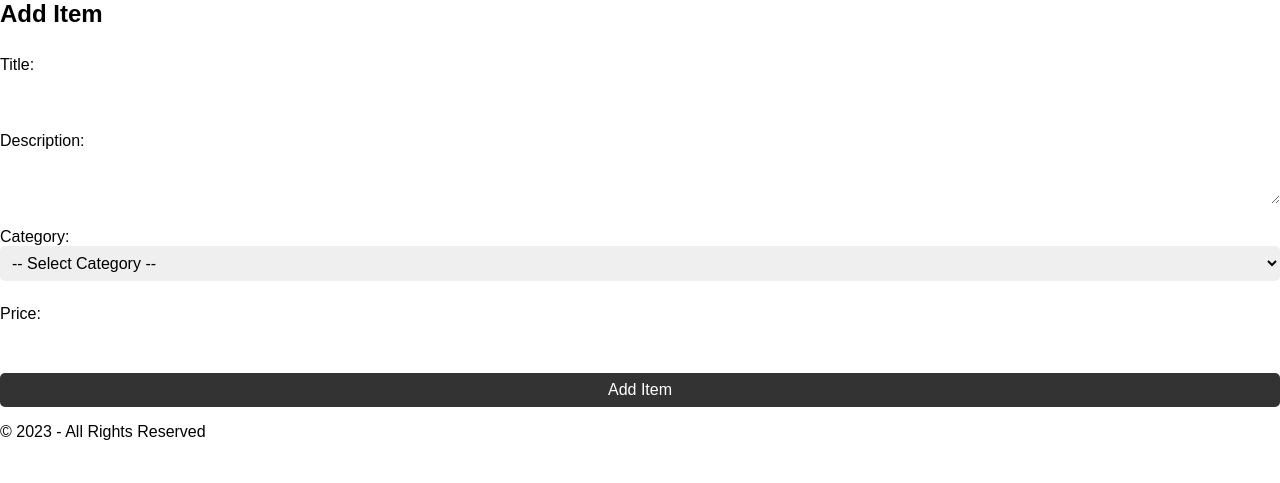
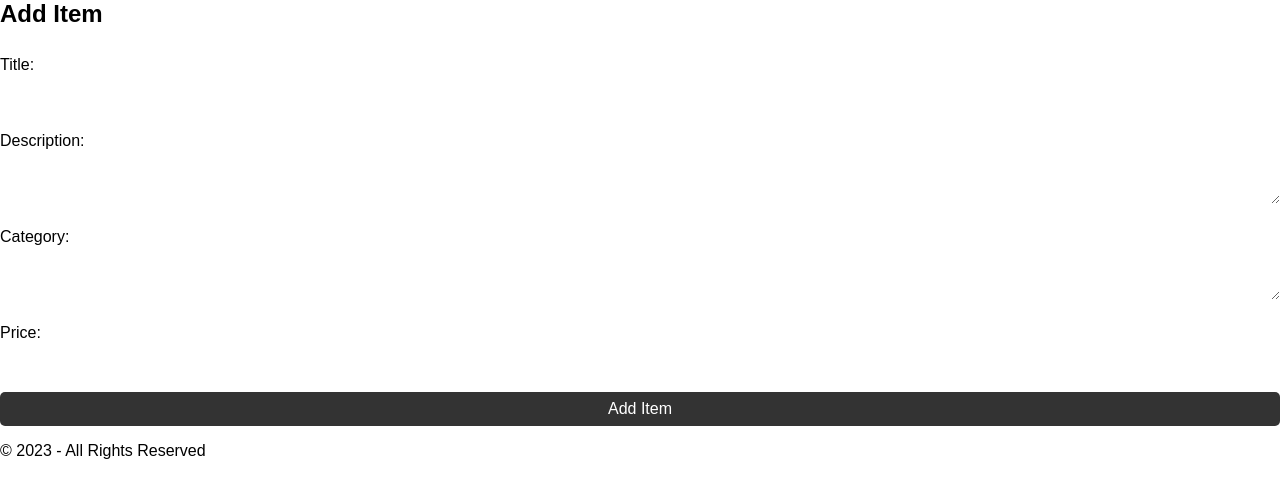
Before and after one commit to d3h1/Database_Design, a Flask app: page /add_item in a window 1280 px wide. Shown: the part 317-800 px from the top of the page. Run offline with Flask 3, Linux system fonts and the light colour scheme.

```diff
--- a/BackendV2/app.py
+++ b/BackendV2/app.py
@@ -44,7 +44,7 @@ def add_item():
 
         with sqlite3.connect(db_path) as conn:
             c = conn.cursor()
-            c.execute('''INSERT INTO items (title, description, category, price, date) VALUES (?, ?, ?, ?)''', (title, description, category, price, today))
+            c.execute('''INSERT INTO items (title, description, category, price, date) VALUES (?, ?, ?, ?, ?)''', (title, description, category, price, today))
             conn.commit()
 
             flash('Item added successfully!', app.config['FLASH_CATEGORY'])
--- a/BackendV2/templates/profile.html
+++ b/BackendV2/templates/profile.html
@@ -9,6 +9,8 @@
 <body>
     <header>
         <h1>Welcome to your profile, {{name}}!</h1> <!-- Replace [username] with the user's actual name -->
+        <a href="{{ url_for('searchbar') }}"><button type="button">Search Bar</button></a>
+
     </header>
 
     <section>
--- a/BackendV2/templates/searchbar.html
+++ b/BackendV2/templates/searchbar.html
@@ -33,14 +33,7 @@
             <textarea id="description" name="description" required></textarea>
 
             <label for="category">Category:</label>
-            <select id="category" name="category" required>
-                <option value="">-- Select Category --</option>
-                <option value="title">Title</option>
-                <option value="description">Description</option>
-                <option value="category">Category</option>
-                <option value="price">Price</option>
-                <option value="other">Other</option>
-            </select>
+            <textarea id="category" name="category" required></textarea>
             <label for="price">Price:</label>
             <input type="number" id="price" name="price" step="0.01" required>
             <button type="submit">Add Item</button>
```
Also changed, not shown: BackendV2/phase1.sqlite.
